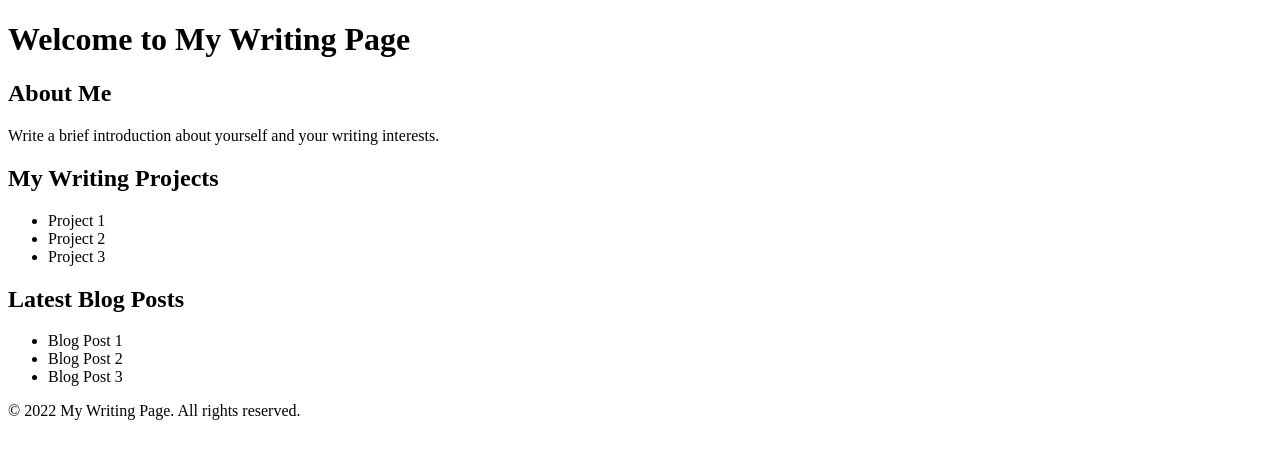
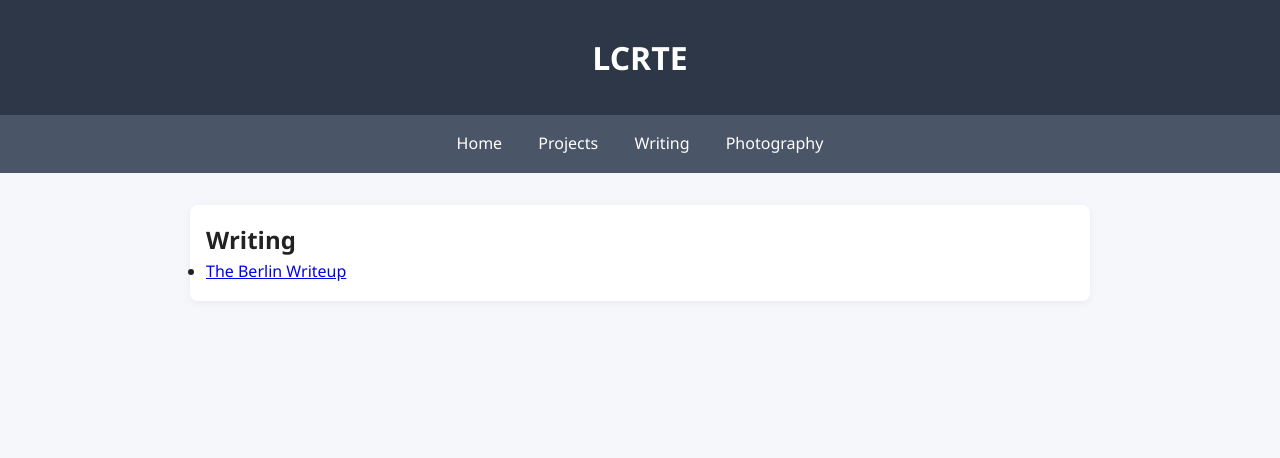
Before and after one commit to luke-rye/luke-rye.github.io, a plain HTML site: page writing.html in a window 1280 px wide. Drawn offline with Linux system fonts and the light colour scheme.

Commit message:
made the beginings of a site

```diff
--- a/writing.html
+++ b/writing.html
@@ -1,42 +1,25 @@
 <!DOCTYPE html>
-<html lang="en">
+<html>
 <head>
-    <meta charset="UTF-8">
-    <meta name="viewport" content="width=device-width, initial-scale=1.0">
-    <title>My Writing Page</title>
+    <meta charset="UTF-8" />
+    <title>Writing</title>
+    <link rel="stylesheet" type="text/css" href="styles.css">
+    <meta name="viewport" content="width=device-width, initial-scale=1">
 </head>
 <body>
+    <body>
     <header>
-        <h1>Welcome to My Writing Page</h1>
+        <h1>LCRTE</h1>
+        </h1>
     </header>
 
+   <div class="topnav">
+  <a class="active" href="index.html">Home</a>
+  <a href="projects.html">Projects</a>
+  <a href="writing.html">Writing</a>
+  <a href="pics.html">Photography</a>
+</div>
     <main>
-        <section>
-            <h2>About Me</h2>
-            <p>Write a brief introduction about yourself and your writing interests.</p>
-        </section>
-
-        <section>
-            <h2>My Writing Projects</h2>
-            <ul>
-                <li>Project 1</li>
-                <li>Project 2</li>
-                <li>Project 3</li>
-            </ul>
-        </section>
-
-        <section>
-            <h2>Latest Blog Posts</h2>
-            <ul>
-                <li>Blog Post 1</li>
-                <li>Blog Post 2</li>
-                <li>Blog Post 3</li>
-            </ul>
-        </section>
-    </main>
-
-    <footer>
-        <p>&copy; 2022 My Writing Page. All rights reserved.</p>
-    </footer>
-</body>
-</html>
+         <h2>Writing</h2>
+         <ul>
+            <li><a href="theberlinwriteup.html">The Berlin Writeup</a></li>
```
